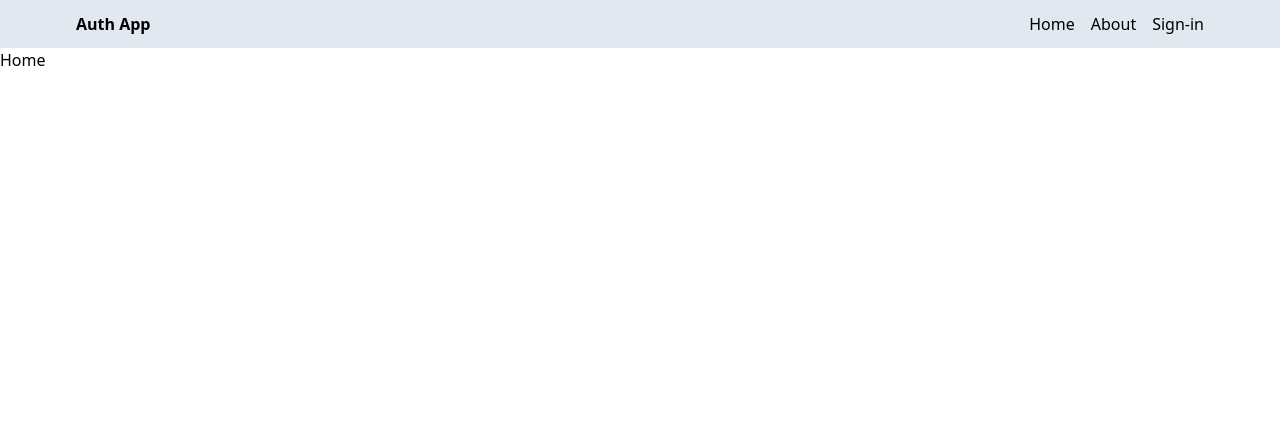
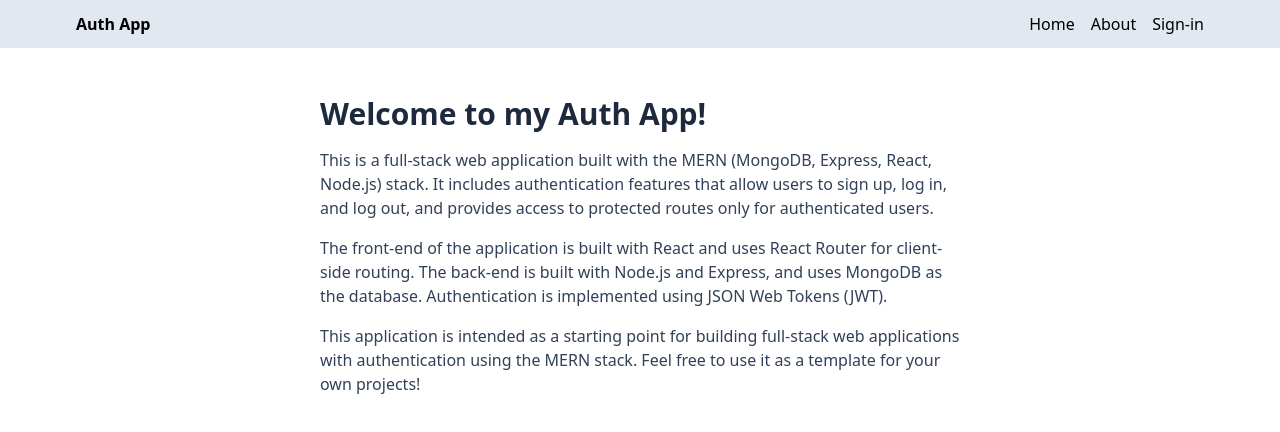
Before and after one commit to davilla29/mern-auth-2, a React (Vite) app in the folder client/: page / in a window 1280 px wide. Shown: the top 432 px of the page. Built offline with nearby package versions, Linux system fonts and the light colour scheme; no server answers.

Commit message:
complete home and about pages

```diff
--- a/client/src/pages/About.jsx
+++ b/client/src/pages/About.jsx
@@ -1,7 +1,27 @@
 import React from "react";
 
 const About = () => {
-  return <div>About</div>;
+  return (
+    <div className="px-4 py-12 max-w-2xl mx-auto">
+      <h1 className="text-3xl font-bold  mb-4 text-slate-800">About</h1>
+      <p className="mb-4 text-slate-700">
+        This is a MERN (MongoDB, Express, React, Node.js) stack application with
+        authentication. It allows users to sign up, log in, and log out, and
+        provides access to protected routes only for authenticated users.
+      </p>
+      <p className="mb-4 text-slate-700">
+        The front-end of the application is built with React and uses React
+        Router for client-side routing. The back-end is built with Node.js and
+        Express, and uses MongoDB as the database. Authentication is implemented
+        using JSON Web Tokens (JWT).
+      </p>
+      <p className="mb-4 text-slate-700">
+        This application is intended as a starting point for building full-stack
+        web applications with authentication using the MERN stack. Feel free to
+        use it as a template for your own projects!
+      </p>
+    </div>
+  );
 };
 
 export default About;
--- a/client/src/pages/Home.jsx
+++ b/client/src/pages/Home.jsx
@@ -1,7 +1,30 @@
 import React from "react";
 
 const Home = () => {
-  return <div>Home</div>;
+  return (
+    <div className="px-4 py-12 max-w-2xl mx-auto">
+      <h1 className="text-3xl font-bold  mb-4 text-slate-800">
+        Welcome to my Auth App!
+      </h1>
+      <p className="mb-4 text-slate-700">
+        This is a full-stack web application built with the MERN (MongoDB,
+        Express, React, Node.js) stack. It includes authentication features that
+        allow users to sign up, log in, and log out, and provides access to
+        protected routes only for authenticated users.
+      </p>
+      <p className="mb-4 text-slate-700">
+        The front-end of the application is built with React and uses React
+        Router for client-side routing. The back-end is built with Node.js and
+        Express, and uses MongoDB as the database. Authentication is implemented
+        using JSON Web Tokens (JWT).
+      </p>
+      <p className="mb-4 text-slate-700">
+        This application is intended as a starting point for building full-stack
+        web applications with authentication using the MERN stack. Feel free to
+        use it as a template for your own projects!
+      </p>
+    </div>
+  );
 };
 
 export default Home;
```
